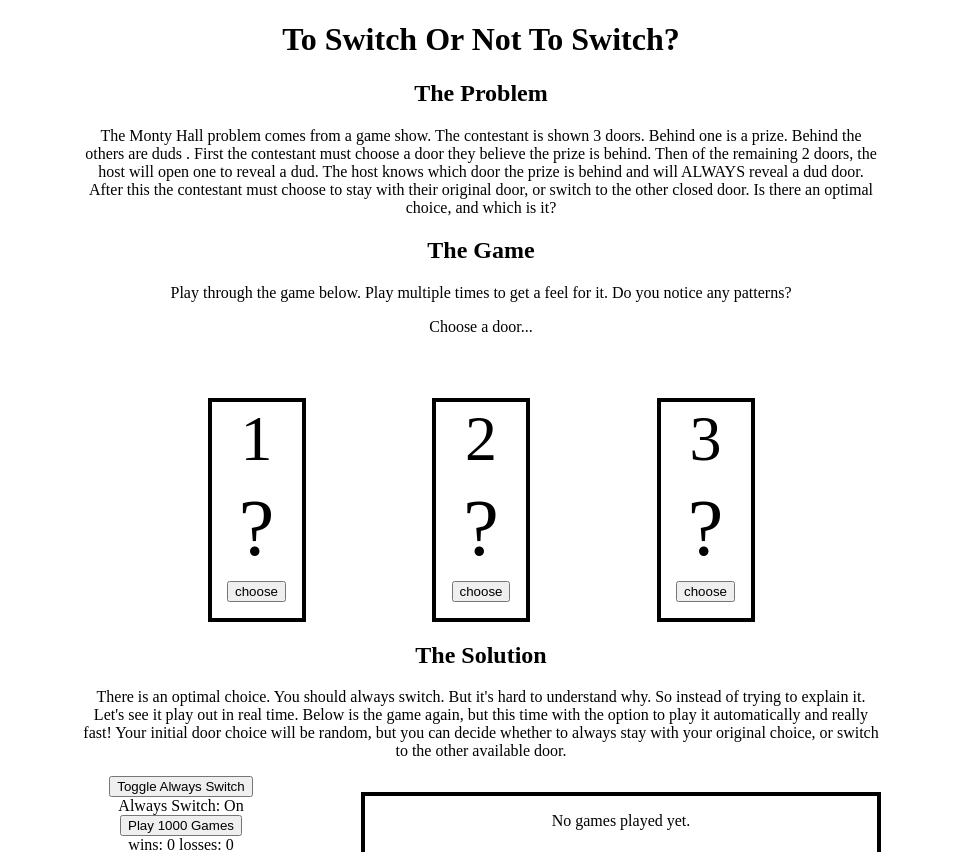
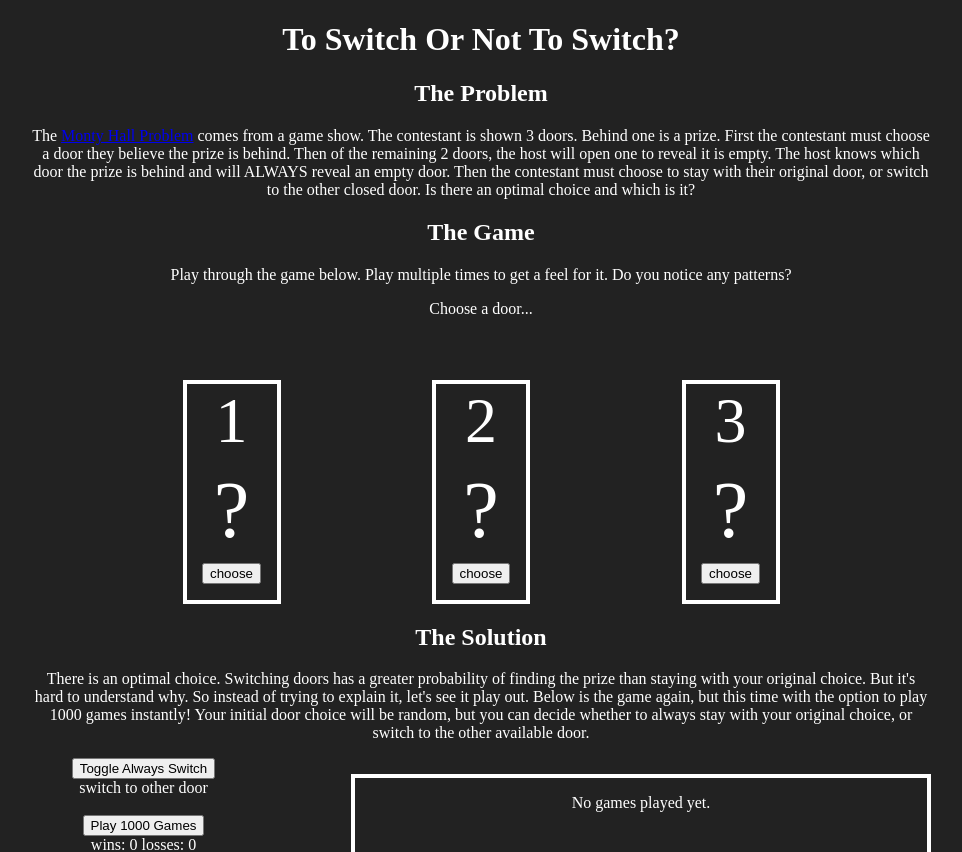
Before and after one commit to evanconway/monty-hall-problem, a React (Vite) app: page / in a window 1280 px wide. Shown: the top 852 px of the page, without its empty margins (159-1121 px from the left). Built offline with nearby package versions, Linux system fonts and the light colour scheme.

Commit message:
styling, spelling, and grammar changes

```diff
--- a/src/App.tsx
+++ b/src/App.tsx
@@ -3,19 +3,22 @@ import Game from "./components/game/Game";
 
 function App() {
   return (
-    <div style={{ maxWidth: "800px", margin: "0 auto" }}>
+    <div style={{ maxWidth: "900px", margin: "0 auto" }}>
       <h1>To Switch Or Not To Switch?</h1>
       <section>
         <h2>The Problem</h2>
         <p>
-          The Monty Hall problem comes from a game show. The contestant is shown
-          3 doors. Behind one is a prize. Behind the others are duds . First the
-          contestant must choose a door they believe the prize is behind. Then
-          of the remaining 2 doors, the host will open one to reveal a dud. The
-          host knows which door the prize is behind and will ALWAYS reveal a dud
-          door. After this the contestant must choose to stay with their
-          original door, or switch to the other closed door. Is there an optimal
-          choice, and which is it?
+          The{" "}
+          <a href="https://en.wikipedia.org/wiki/Monty_Hall_problem">
+            Monty Hall Problem
+          </a>{" "}
+          comes from a game show. The contestant is shown 3 doors. Behind one is
+          a prize. First the contestant must choose a door they believe the
+          prize is behind. Then of the remaining 2 doors, the host will open one
+          to reveal it is empty. The host knows which door the prize is behind
+          and will ALWAYS reveal an empty door. Then the contestant must choose
+          to stay with their original door, or switch to the other closed door.
+          Is there an optimal choice and which is it?
         </p>
       </section>
       <section>
@@ -29,12 +32,13 @@ function App() {
       <section>
         <h2>The Solution</h2>
         <p>
-          There is an optimal choice. You should always switch. But it's hard to
-          understand why. So instead of trying to explain it. Let's see it play
-          out in real time. Below is the game again, but this time with the
-          option to play it automatically and really fast! Your initial door
-          choice will be random, but you can decide whether to always stay with
-          your original choice, or switch to the other available door.
+          There is an optimal choice. Switching doors has a greater probability
+          of finding the prize than staying with your original choice. But it's
+          hard to understand why. So instead of trying to explain it, let's see
+          it play out. Below is the game again, but this time with the option to
+          play 1000 games instantly! Your initial door choice will be random,
+          but you can decide whether to always stay with your original choice,
+          or switch to the other available door.
         </p>
       </section>
       <AutoPlayer />
--- a/src/components/AutoPlayer.tsx
+++ b/src/components/AutoPlayer.tsx
@@ -36,7 +36,10 @@ const AutoPlayer = () => {
         <button onClick={() => setAlwaysSwitch(!alwaysSwitch)}>
           Toggle Always Switch
         </button>
-        <div>{`Always Switch: ${alwaysSwitch ? "On" : "Off"}`}</div>
+        <div>
+          {alwaysSwitch ? "switch to other door" : "stay with original choice"}
+        </div>
+        <br />
         <button
           onClick={() => {
             setGames(
--- a/src/index.css
+++ b/src/index.css
@@ -1,3 +1,8 @@
 * {
   text-align: center;
 }
+
+html {
+  background-color: #222;
+  color: white;
+}
```
